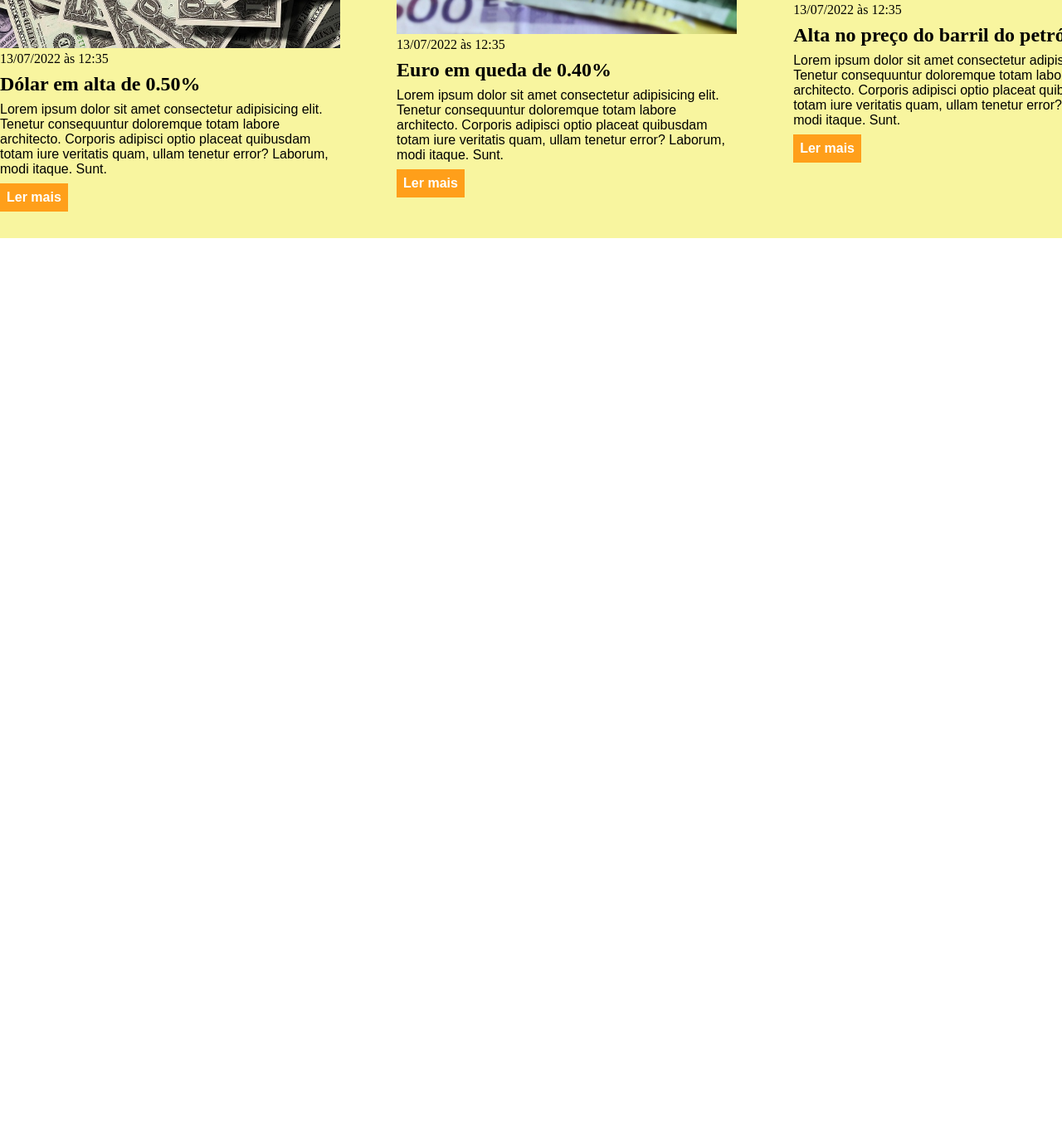
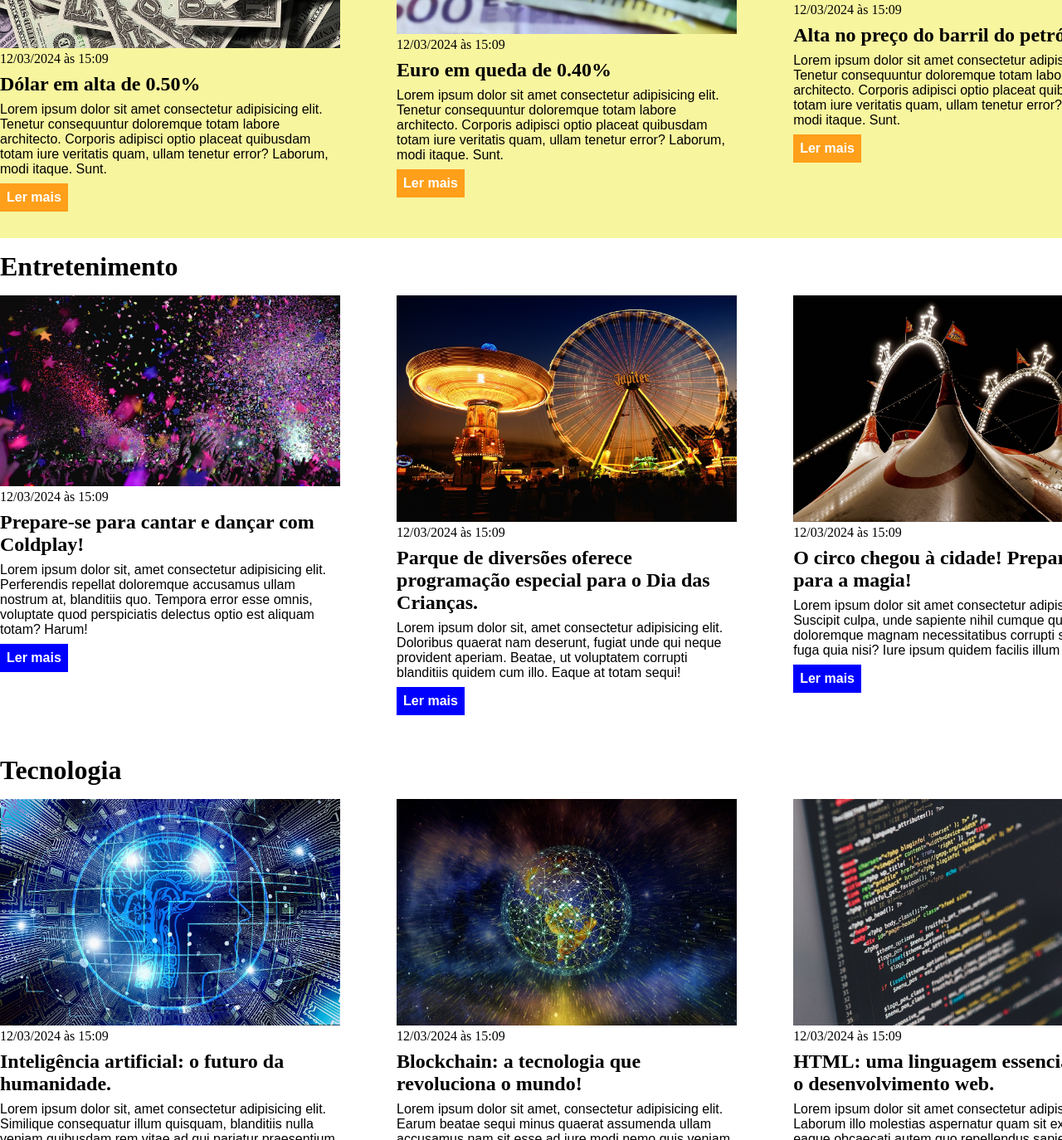
Before and after one commit to natsalete/curso_ebac_frontend, a plain HTML site: page index.html in a window 1280 px wide. Shown: the part 1426-2800 px from the top of the page at 83% size. Before the commit the page ends 1713 px from the top, so only its background shows below. Drawn offline with Linux system fonts and the light colour scheme.

Commit message:
feat: inclução de duas seções: entertainment e technology

```diff
--- a/index.html
+++ b/index.html
@@ -31,7 +31,7 @@
                 <article>
                     <img src="./imagens/futebol.jpg" alt="Bola de futebol no gramado" />
                     <header>
-                        <time class="creation-date">13/07/2022 às 12:35</time>
+                        <time class="creation-date">12/03/2024 às 15:09</time>
                     </header>
                     <h3>Grande clássico na noite de hoje</h3>
                     <p>
@@ -42,7 +42,7 @@
                 <article>
                     <img src="./imagens/futebol-americano.jpg" alt="Jogador de futebol americano correndo com a bola na mão" />
                     <header>
-                        <time>13/07/2022 às 12:35</time>
+                        <time>12/03/2024 às 15:09</time>
                     </header>
                     <h3>Noite do Superbowl</h3>
                     <p>
@@ -54,7 +54,7 @@
                 <article>
                     <img src="./imagens/basquete.jpg" title="Vista aérea de uma quadra de basquete" />
                     <header>
-                        <time>13/07/2022 às 12:35</time>
+                        <time>12/03/2024 às 15:09</time>
                     </header>
                     <h3>Notícia sobre a NBA</h3>
                     <p>
@@ -65,7 +65,7 @@
                 <article>
                     <img src="./imagens/basquete.jpg" title="Vista aérea de uma quadra de basquete" />
                     <header>
-                        <time>13/07/2022 às 12:35</time>
+                        <time>12/03/2024 às 15:09</time>
                     </header>
                     <h3>Notícia sobre a NBA</h3>
                     <p>
@@ -83,7 +83,7 @@
                 <article>
                     <img src="./imagens/dolares.jpg" alt="Muitos dólares" />
                     <header>
-                        <time>13/07/2022 às 12:35</time>
+                        <time>12/03/2024 às 15:09</time>
                     </header>
                     <h3>Dólar em alta de 0.50%</h3>
                     <p>
@@ -94,7 +94,7 @@
                 <article>
                     <img src="./imagens/euro.jpg" alt="Várias notas de euro" />
                     <header>
-                        <time>13/07/2022 às 12:35</time>
+                        <time>12/03/2024 às 15:09</time>
                     </header>
                     <h3>Euro em queda de 0.40%</h3>
                     <p>
@@ -105,7 +105,7 @@
                 <article>
                     <img src="./imagens/petroleo.jpg" alt="Extração de petróleo" />
                     <header>
-                        <time>13/07/2022 às 12:35</time>
+                        <time>12/03/2024 às 15:09</time>
                     </header>
                     <h3>Alta no preço do barril do petróleo</h3>
                     <p>
@@ -118,6 +118,89 @@
         </div>
 
     </section>
+    <section id="entertainment">
+        <div class="container">
+            <h2>Entretenimento</h2>
+            <div class="articles">
+                <article>
+                    <img src="./imagens/Show.jpg" alt="Show, Confete, Celebração" />
+                    <header>
+                        <time class="creation-date">12/03/2024 às 15:09</time>
+                    </header>
+                    <h3>Prepare-se para cantar e dançar com Coldplay!</h3>
+                    <p>
+                        Lorem ipsum dolor sit, amet consectetur adipisicing elit. Perferendis repellat doloremque accusamus ullam nostrum at, blanditiis quo. Tempora error esse omnis, voluptate quod perspiciatis delectus optio est aliquam totam? Harum!
+                    </p>
+                    <a href="#" title="Leia a notícia completa">Ler mais</a>
+                </article>
+                <article>
+                    <img src="./imagens/parque.jpg" alt="Feira, Parque de diversões, Roda gigante" />
+                    <header>
+                        <time>12/03/2024 às 15:09</time>
+                    </header>
+                    <h3>Parque de diversões oferece programação especial para o Dia das Crianças.</h3>
+                    <p>
+                        Lorem ipsum dolor sit, amet consectetur adipisicing elit. Doloribus quaerat nam deserunt, fugiat unde qui neque provident aperiam. Beatae, ut voluptatem corrupti blanditiis quidem cum illo. Eaque at totam sequi!
+                    </p>
+                    <a href="#" title="Leia a notícia completa">Ler mais</a>
+                </article>
 
+                <article>
+                    <img src="./imagens/circus.jpg" title="Circo, Tenda de circo, Show de circo" />
+                    <header>
+                        <time>12/03/2024 às 15:09</time>
+                    </header>
+                    <h3>O circo chegou à cidade! Prepare-se para a magia!</h3>
+                    <p>
+                        Lorem ipsum dolor sit amet consectetur adipisicing elit. Suscipit culpa, unde sapiente nihil cumque quas doloremque magnam necessitatibus corrupti similique fuga quia nisi? Iure ipsum quidem facilis illum eum aut?
+                    </p>
+                    <a href="#" title="Leia a notícia completa">Ler mais</a>
+                </article>
+            </div>
+        </div>
+    </section>
+
+</section>
+<section id="technology">
+    <div class="container">
+        <h2>Tecnologia</h2>
+        <div class="articles">
+            <article>
+                <img src="./imagens/artificial-intelligence.jpg" alt="Inteligência artificial, Cérebro, Pensar" />
+                <header>
+                    <time class="creation-date">12/03/2024 às 15:09</time>
+                </header>
+                <h3>Inteligência artificial: o futuro da humanidade.</h3>
+                <p>
+                    Lorem ipsum dolor sit, amet consectetur adipisicing elit. Similique consequatur illum quisquam, blanditiis nulla veniam quibusdam rem vitae ad qui pariatur praesentium cum? Et ab earum expedita excepturi? Explicabo, pariatur?
+                </p>
+                <a href="#" title="Leia a notícia completa">Ler mais</a>
+            </article>
+            <article>
+                <img src="./imagens/Blockchain.jpg" alt="Terra, Rede, Blockchain" />
+                <header>
+                    <time>12/03/2024 às 15:09</time>
+                </header>
+                <h3>Blockchain: a tecnologia que revoluciona o mundo!</h3>
+                <p>
+                    Lorem ipsum dolor sit amet, consectetur adipisicing elit. Earum beatae sequi minus quaerat assumenda ullam accusamus nam sit esse ad iure modi nemo quis veniam, aspernatur voluptas atque facere quo.
+                </p>
+                <a href="#" title="Leia a notícia completa">Ler mais</a>
+            </article>
+
+            <article>
+                <img src="./imagens/code.jpg" title="Código, Codificação, Computador" />
+                <header>
+                    <time>12/03/2024 às 15:09</time>
+                </header>
+                <h3>HTML: uma linguagem essencial para o desenvolvimento web.</h3>
+                <p>
+                    Lorem ipsum dolor sit amet consectetur adipisicing elit. Laborum illo molestias aspernatur quam sit explicabo eaque obcaecati autem quo repellendus sapiente laboriosam iusto, excepturi cumque amet quae et. Fuga, magni?
+                </p>
+                <a href="#" title="Leia a notícia completa">Ler mais</a>
+            </article>
+        </div>
+    </div>
+</section>
 </body>
 </html>
```
Also changed, not shown: imagens/Blockchain.jpg (added), imagens/Show.jpg (added), imagens/artificial-intelligence.jpg (added), imagens/circus.jpg (added), imagens/code.jpg (added), imagens/parque.jpg (added).
